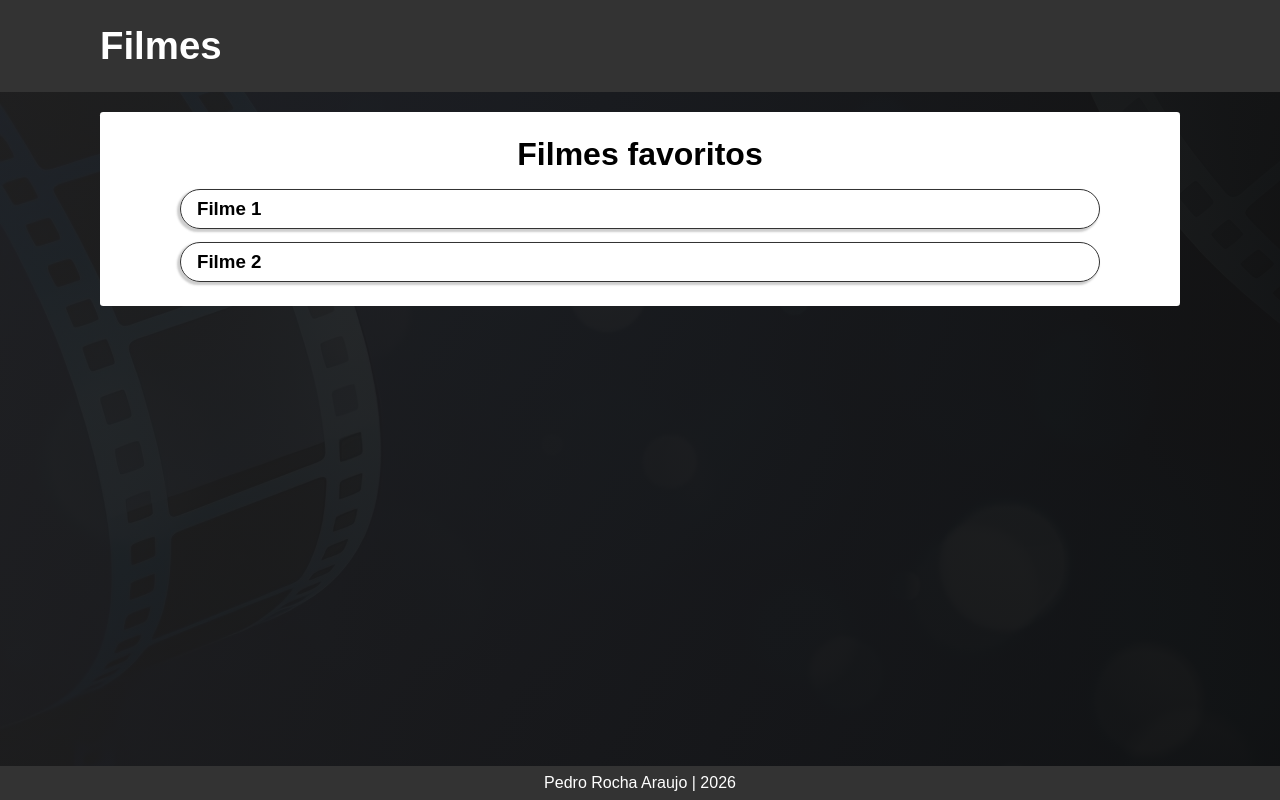
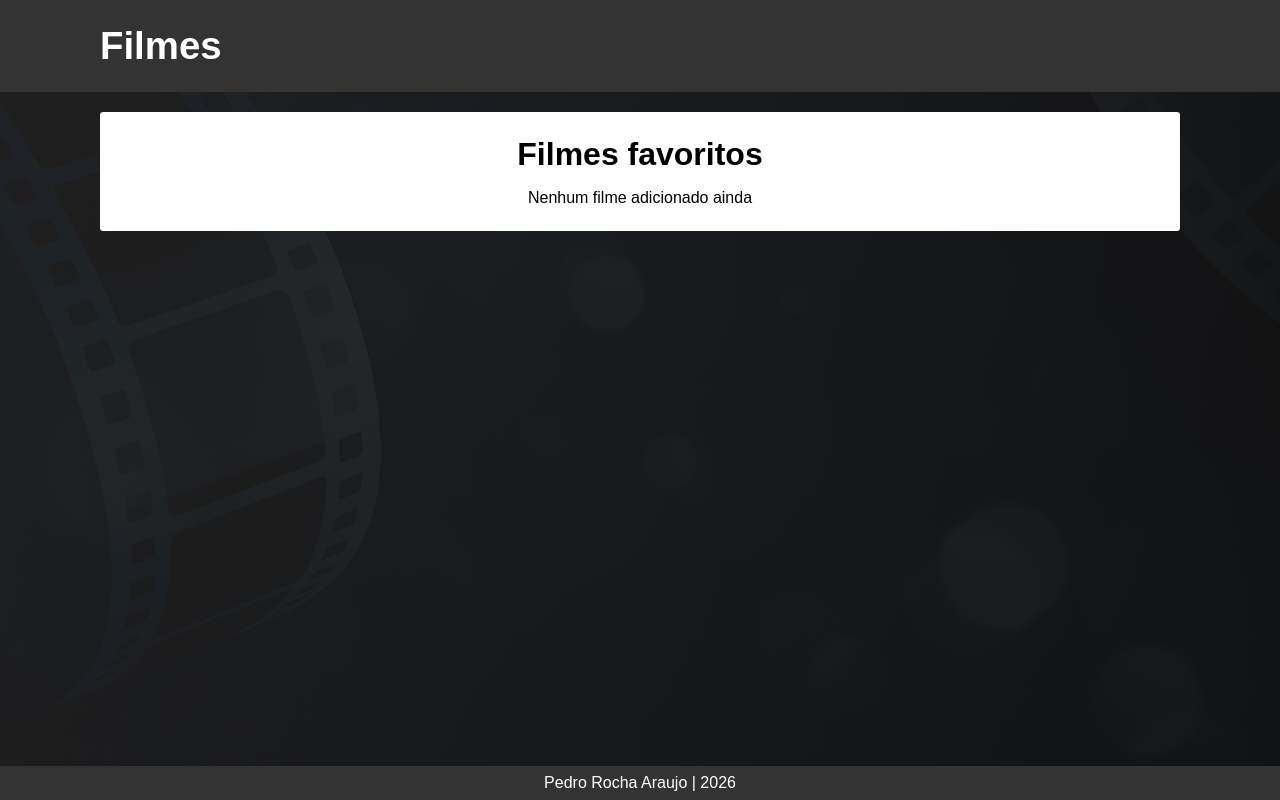
Before and after one commit to Pedro-Rocha-Araujo/projeto-filmes, a Next.js app: page /favoritos in a window 1280 px wide. Built offline with nearby package versions, Linux system fonts and the light colour scheme.

Commit message:
Adicionionei uma função de deletar os filmes adicionados na localstorage

```diff
--- a/src/app/favoritos/favoritos.css
+++ b/src/app/favoritos/favoritos.css
@@ -32,5 +32,13 @@ section.favoritos div.filme {
   align-items: center;
   justify-content: space-between;
   border-radius: 2rem;
-  padding: 0.5rem 1rem;
+  padding: 0.8rem 1rem;
 }
+
+section.favoritos div.filme i {
+  transition: all 0.2s;
+}
+
+section.favoritos div.filme i:hover {
+  transform: scale(1.1);
+}
--- a/src/app/favoritos/page.tsx
+++ b/src/app/favoritos/page.tsx
@@ -1,6 +1,45 @@
+'use client'
+
+import { useEffect, useState } from "react"
+import { toast } from "react-toastify"
 import "./favoritos.css"
 
 export default function Favoritos() {
+  const [favoritos, setFavoritos] = useState([])
+
+  useEffect(()=>{
+    function getFavoritos() {
+      try {
+        const ls = localStorage.getItem("listaFavoritos")
+        if(!ls) {
+          return
+        }
+        setFavoritos(JSON.parse(ls))
+      } catch(erro) {
+        console.log(erro)
+      }
+    }
+    getFavoritos()
+  }, [])
+
+  function deletarFilme(nome: string) {
+    try {
+      const atualizacao = favoritos.filter((filme)=>{
+        return filme !== nome
+      })
+
+      localStorage.setItem("listaFavoritos", JSON.stringify(atualizacao))
+
+      setFavoritos(atualizacao)
+
+      toast.success("Filme excluido!")
+    } catch(erro) {
+      console.log(erro)
+      toast.error("Erro ao deletar")
+    }
+  }
+
+
   return (
     <div className="container">
       <section className="favoritos">
@@ -8,15 +47,20 @@ export default function Favoritos() {
         <h2> <i className="fa-regular fa-star" aria-hidden="true"></i> Filmes favoritos</h2>
 
         <div className="filmes">
-          <div className="filme">
-            <h3>Filme 1</h3>
-            <i className="fa-solid fa-trash" aria-hidden="true"></i>
-          </div>
 
-          <div className="filme">
-            <h3>Filme 2</h3>
-            <i className="fa-solid fa-trash" aria-hidden="true"></i>
-          </div>
+          {favoritos.length === 0 && (
+            <p>Nenhum filme adicionado ainda</p>
+          )}
+
+          {favoritos.map((filme, index)=>{
+            return (
+              <div key={index} className="filme">
+                <h3>{ filme }</h3>
+                <i onClick={()=>deletarFilme(filme)} className="fa-solid fa-trash fa-lg" aria-hidden="true"></i>
+              </div>
+            )
+          })}
+
         </div>
 
       </section>
```
